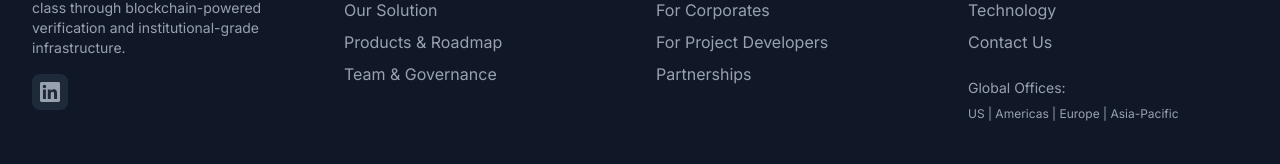
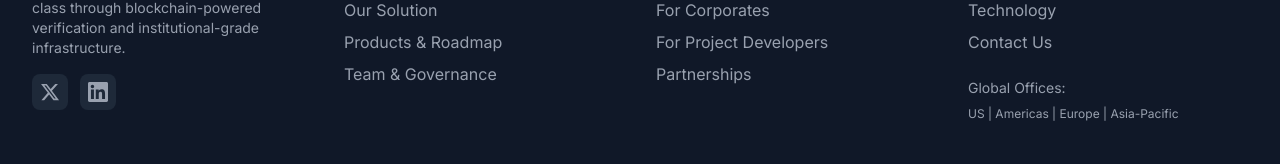
Before and after one commit to Natutal-Capital-ReBank/ncrb-website, a Next.js app: page / in a window 1280 px wide. Shown: the part 5387-5551 px from the top of the page. Built offline with nearby package versions, Linux system fonts and the light colour scheme; no server answers.

Commit message:
add x handle

```diff
--- a/app/layout.tsx
+++ b/app/layout.tsx
@@ -63,7 +63,7 @@ export const metadata: Metadata = {
     title: 'Natural Capital ReBank - Tokenizing Nature',
     description: 'Blockchain-powered natural capital tokenization platform. Protecting $2.7T at-risk value, unlocking $10T opportunity.',
     images: ['/images/ncrb-icon.png'],
-    creator: '@NCRBank',
+    creator: '@NCRBplatform',
   },
   robots: {
     index: true,
@@ -118,7 +118,10 @@ export default function RootLayout({
               "url": "https://naturalcapitalrebank.com",
               "logo": "https://naturalcapitalrebank.com/images/ncrb-icon.png",
               "description": "Blockchain-powered infrastructure transforming natural capital credits and ecosystem services into transparent, liquid digital instruments.",
-              "sameAs": ["https://www.linkedin.com/company/natural-capital-rebank/"],
+              "sameAs": [
+                "https://x.com/NCRBplatform",
+                "https://www.linkedin.com/company/natural-capital-rebank/"
+              ],
             }),
           }}
         />
--- a/components/Footer.tsx
+++ b/components/Footer.tsx
@@ -27,6 +27,22 @@ export default function Footer() {
 
             {/* Social Links */}
             <div className="flex space-x-3 mt-4">
+              <a
+                href="https://x.com/NCRBplatform"
+                target="_blank"
+                rel="noopener noreferrer"
+                className="w-9 h-9 rounded-lg bg-gray-800 hover:bg-black flex items-center justify-center transition-colors group"
+                aria-label="X (Twitter)"
+              >
+                <svg
+                  className="w-5 h-5 text-gray-400 group-hover:text-white transition-colors"
+                  fill="currentColor"
+                  viewBox="0 0 24 24"
+                  aria-hidden="true"
+                >
+                  <path d="M18.244 2.25h3.308l-7.227 8.26 8.502 11.24H16.17l-5.214-6.817L4.99 21.75H1.68l7.73-8.835L1.254 2.25H8.08l4.713 6.231zm-1.161 17.52h1.833L7.084 4.126H5.117z"/>
+                </svg>
+              </a>
               <a
                 href="https://www.linkedin.com/company/natural-capital-rebank/"
                 target="_blank"
```
